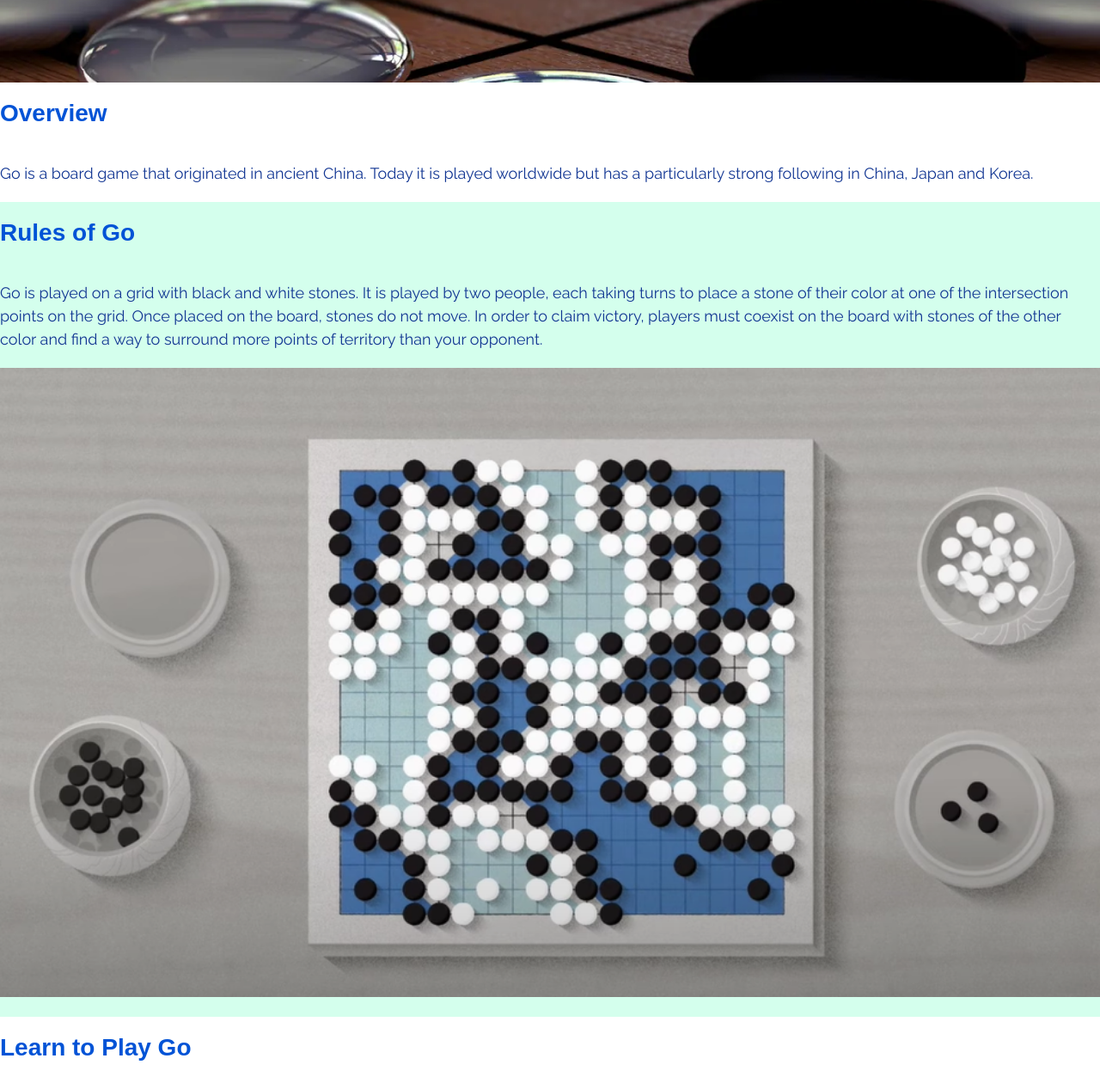
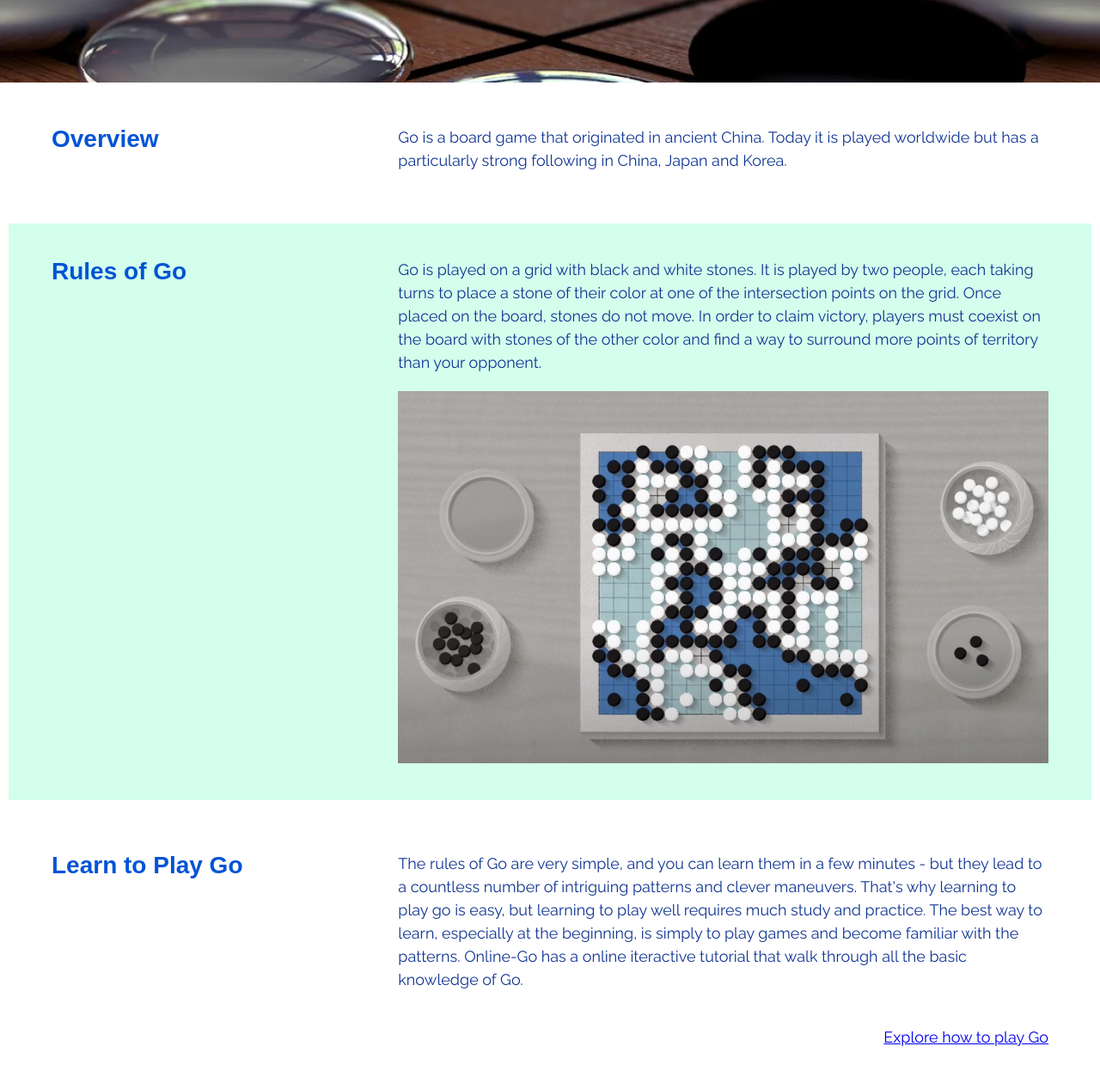
Before and after one commit to strickland0702/web-design-project-alphago, a plain HTML site: page go.html in a window 1280 px wide. Shown: the part 513-1780 px from the top of the page at 86% size. Drawn offline with Linux system fonts and the light colour scheme.

Commit message:
tablet view v1

```diff
--- a/go.html
+++ b/go.html
@@ -13,7 +13,7 @@
         <title>AlphaGo: What is Go?</title>
     </head>
     <body>
-        <!-- <div class="skip"><a href="#main">Skip to Main Content</a></div> -->
+        <div class="skip"><a href="#main">Skip to Main Content</a></div>
 
         <header>
             <nav>
@@ -34,17 +34,20 @@
 
         </header>
 
-        <main>
+        <main id="main">
             <div class="main-container">
+                <div class="section-container">
+                    <h2>Overview</h2>
                     <div>
-                    <h2>Overview</h2>
                         <p>Go is a board game that originated in ancient China.
                         Today it is played worldwide but has a particularly strong following in China, Japan and Korea.
                         </p>
                     </div>
+                </div>
 
-                <div class="shallow-green">
+                <div class="shallow-green section-container">
                     <h2>Rules of Go</h2>
+                    <div>
                         <p>Go is played on a grid with black and white stones.
                             It is played by two people, each taking turns to place a stone of their color at one of the intersection points on the grid.
                             Once placed on the board, stones do not move.
@@ -52,9 +55,11 @@
                         </p>
                         <img src="images/go_territory.png" alt="territory of go">
                     </div>
+                </div>
 
+                <div class="section-container">
+                    <h2>Learn to Play Go</h2>
                     <div>
-                    <h2>Learn to Play Go</h2>
                         <p>The rules of Go are very simple, and you can learn them in a few minutes - but they lead to a countless number of intriguing patterns and clever maneuvers.
                             That's why learning to play go is easy, but learning to play well requires much study and practice.
                             The best way to learn, especially at the beginning, is simply to play games and become familiar with the patterns.
@@ -62,7 +67,7 @@
                         </p>
                         <p class="section-link"><a href="https://online-go.com/learn-to-play-go">Explore how to play Go</a></p>
                     </div>
-
+                </div>
             </div>
 
 
```
Also changed, not shown: alphago.html (+12 -6 lines), events.html (+12 -6 lines), index.html (+18 -11 lines), papers.html (+14 -5 lines). Lines whose indentation alone changed are shown as unchanged.
